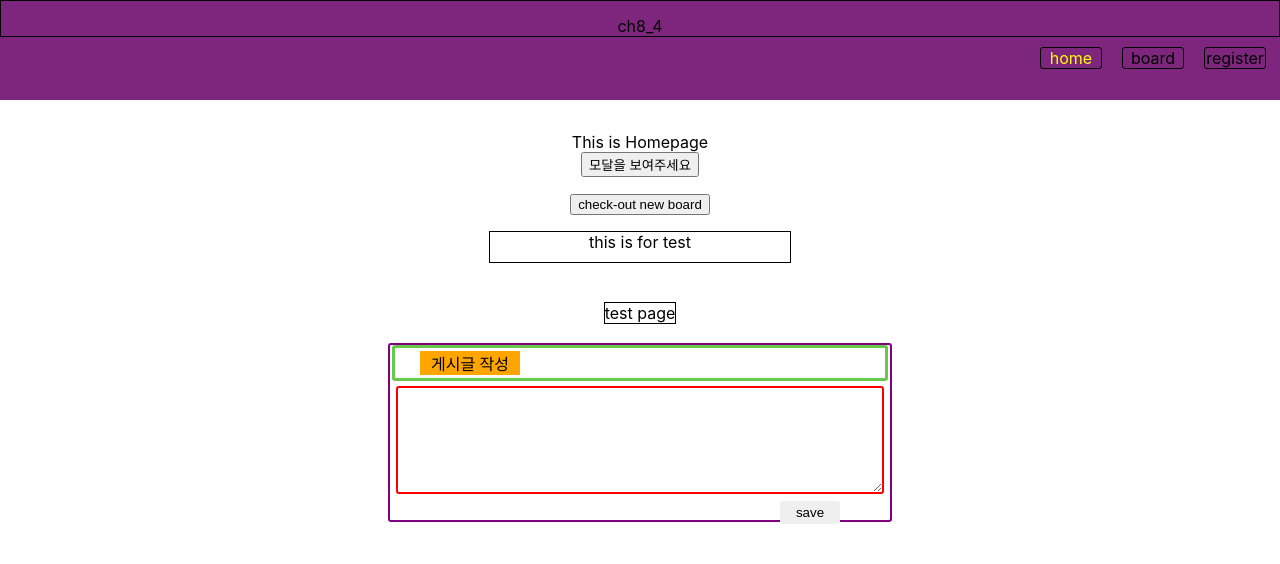
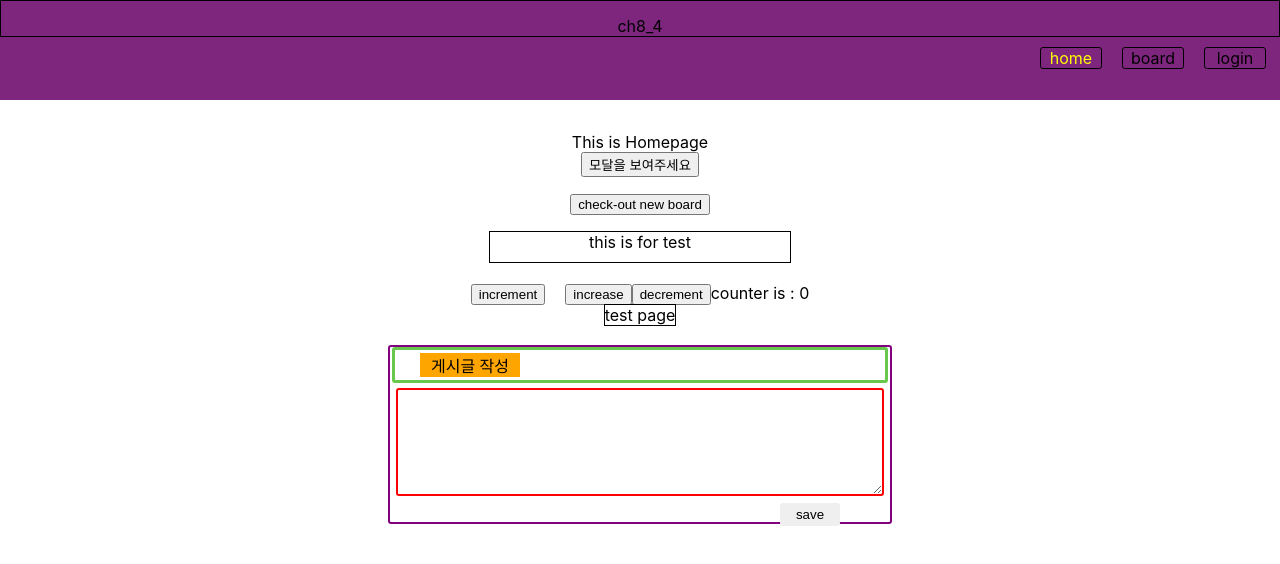
Before and after one commit to seohan1010/ch8_4_front, a React (Create React App) app: page / in a window 1280 px wide. Shown: the top 564 px of the page. Built offline with nearby package versions, Linux system fonts and the light colour scheme.

Commit message:
BoradSearch Component has been changed

```diff
--- a/package.json
+++ b/package.json
@@ -13,7 +13,6 @@
     "react-redux": "^8.1.2",
     "react-router-dom": "^6.16.0",
     "react-scripts": "5.0.1",
-    "redux": "^4.2.1",
     "redux-saga": "^1.2.3",
     "web-vitals": "^2.1.4"
   },
--- a/src/components/board/BoardList.js
+++ b/src/components/board/BoardList.js
@@ -26,8 +26,6 @@ const BoardList = (props) => {
     }
   }, [props]);
 
-
-
   const searchBoard = useCallback(async (board) => {
     const url = "http://localhost/board/search";
     const obj = {
@@ -37,15 +35,15 @@ const BoardList = (props) => {
     };
 
     try {
-      // setIsValid(false);
+      setIsValid(false); //게시판 목록을 보여주지 않게 설정
       const response = await fetch(url, obj).then((res) => res);
 
       console.log("fetch data has been transfered");
       console.log(response);
       const data = response.status;
       console.log("data", data);
-      const list = await response.json();
-
+      const { list, ph } = await response.json();
+      console.log("searched boardlist", list, ph);
       if (list.length !== 0) {
         setIsValid(true);
         setBoard(list);
--- a/src/components/navigation/Navigation.js
+++ b/src/components/navigation/Navigation.js
@@ -1,28 +1,44 @@
-import classes from './Navigation.module.css';
-import List from '../part/list/List';
-import { Link } from 'react-router-dom';
+import classes from "./Navigation.module.css";
+import List from "../part/list/List";
+import { Link } from "react-router-dom";
+import { useState } from "react";
 
+const Navigation = () => {
+  const [isLoggedIn, setIsLoggedIn] = useState(true);
 
-const Navigation =() => {
-
-return(
+  return (
     <>
       <div className={classes.navigation_wrap}>
-            <div className={classes.title}><Link to={'/'} className={classes.title_anchior_tag} >ch8_4</Link></div>
+        <div className={classes.title}>
+          <Link to={"/"} className={classes.title_anchior_tag}>
+            ch8_4
+          </Link>
+        </div>
 
         <ul className={classes.button_wrap}>
-
-                 <List className={classes.li_first} href={'/'} content={'home'} />
-                 <List className={classes.li_second} href={'/board'} content={'board'} />
-                 <List className={classes.li_third} href={'/register'} content={'register'} />
-
+          <List className={classes.li_first} href={"/"} content={"home"} />
+          <List
+            className={classes.li_second}
+            href={"/board"}
+            content={"board"}
+          />
+          {isLoggedIn ? (
+            <List
+              className={classes.li_third}
+              href={"/login"}
+              content={"login"}
+            />
+          ) : (
+            <List
+              className={classes.li_third}
+              href={"/register"}
+              content={"register"}
+            />
+          )}
         </ul>
-
       </div>
     </>
   );
-
-}
-
+};
 
 export default Navigation;
--- a/src/index.js
+++ b/src/index.js
@@ -3,10 +3,16 @@ import ReactDOM from "react-dom/client";
 import "./index.css";
 import App from "./App";
 import reportWebVitals from "./reportWebVitals";
+import { Provider } from "react-redux";
+import store from "./store/index";
 
 const root = ReactDOM.createRoot(document.getElementById("root"));
 
-root.render(<App />);
+root.render(
+  <Provider store={store}>
+    <App />
+  </Provider>
+);
 
 // If you want to start measuring performance in your app, pass a function
 // to log results (for example: reportWebVitals(console.log))
--- a/src/pages/BoardPage.js
+++ b/src/pages/BoardPage.js
@@ -2,7 +2,7 @@ import BoardList from "../components/board/BoardList";
 import { useLoaderData } from "react-router-dom";
 
 const BoardPage = () => {
-  const data = useLoaderData();
+  const data = useLoaderData(); /// router의 loader함수에서 넘어온 값들이다.
 
   return (
     <>
--- a/src/pages/HomePage.js
+++ b/src/pages/HomePage.js
@@ -2,13 +2,26 @@ import { Fragment, useState } from "react";
 import { useNavigate } from "react-router-dom";
 import ModalContent from "../components/part/modalcontent/ModalContent";
 import WriteBoardComment from "../components/comment/WriteBoardComment";
+import { useSelector, useDispatch } from "react-redux";
+import { INCREMENT, DECREMENT, INCREASE } from "../store/counter";
 
-const Test = () => {
-
-
+const HomePage = () => {
+  const [modalIsShown, setModalIsShown] = useState(false);
   const navigate = useNavigate();
 
-  const [modalIsShown, setModalIsShown] = useState(false);
+  const dispatch = useDispatch();
+
+  const counter = useSelector((state) => state.counter);
+
+  const incrementHandler = () => {
+    dispatch({ type: INCREMENT });
+  };
+  const increaseHandler = () => {
+    dispatch({ type: INCREASE, value: 5 });
+  };
+  const decrementHandler = () => {
+    dispatch({ type: DECREMENT });
+  };
 
   const showModalHandler = () => {
     setModalIsShown(true);
@@ -20,12 +33,6 @@ const Test = () => {
 
   const navigateHandler = () => {
     navigate("/board");
-  };
-
-  const user_info = {
-    email: "test email",
-    name: "test name",
-    password: "test possword",
   };
 
   return (
@@ -46,18 +53,21 @@ const Test = () => {
         <span>{"this is for test "}</span>
       </div>
       <br />
-
+      <button onClick={incrementHandler} style={{ marginRight: "20px" }}>
+        increment
+      </button>
+      <button onClick={increaseHandler}>increase</button>
+      <button onClick={decrementHandler}>decrement</button>
+      {`counter is : ${counter}`}
       <br />
       <a style={{ border: "1px solid black" }} href="/Test">
         test page
       </a>
       {modalIsShown && <ModalContent onClose={hideModalHandler} />}
 
-
-
       <WriteBoardComment />
     </Fragment>
   );
 };
 
-export default Test;
+export default HomePage;
--- /dev/null
+++ b/src/pages/LoginPage.js
@@ -0,0 +1,9 @@
+const LoginPage = () => {
+  return (
+    <>
+      <div>this is login page</div>
+    </>
+  );
+};
+
+export default LoginPage;
--- /dev/null
+++ b/src/pages/RegisterPage.js
@@ -0,0 +1,9 @@
+const RegisterPage = () => {
+  return (
+    <>
+      <div>this is RegisterPage</div>
+    </>
+  );
+};
+
+export default RegisterPage;
--- /dev/null
+++ b/src/store/counter.js
@@ -0,0 +1,30 @@
+export const INCREMENT = "increment";
+export const DECREMENT = "decrement";
+export const INCREASE = "increase";
+
+const initialCounterState = { counter: 0 };
+
+// 아래의 함수에서는 state를 직접적으로 변형할수 없다.
+const counterReducer = (state = initialCounterState, action) => {
+  if (action.type === INCREMENT) {
+    return {
+      counter: state.counter + 1,
+    };
+  }
+
+  if (action.type === DECREMENT) {
+    return {
+      counter: state.counter - 1,
+    };
+  }
+
+  if (action.type === INCREASE) {
+    return {
+      counter: state.counter + action.value,
+    };
+  }
+
+  return state;
+};
+
+export default counterReducer;
--- /dev/null
+++ b/src/store/index.js
@@ -0,0 +1,10 @@
+import { createStore } from "redux";
+import { createSlice, configureStore, combineReducers } from "@reduxjs/toolkit";
+import counterReducer from './counter';
+
+
+
+const store = createStore(counterReducer);
+
+
+export default store;
```
Also changed, not shown: src/App.js (+10 -0 lines). Lines whose indentation alone changed are shown as unchanged.
